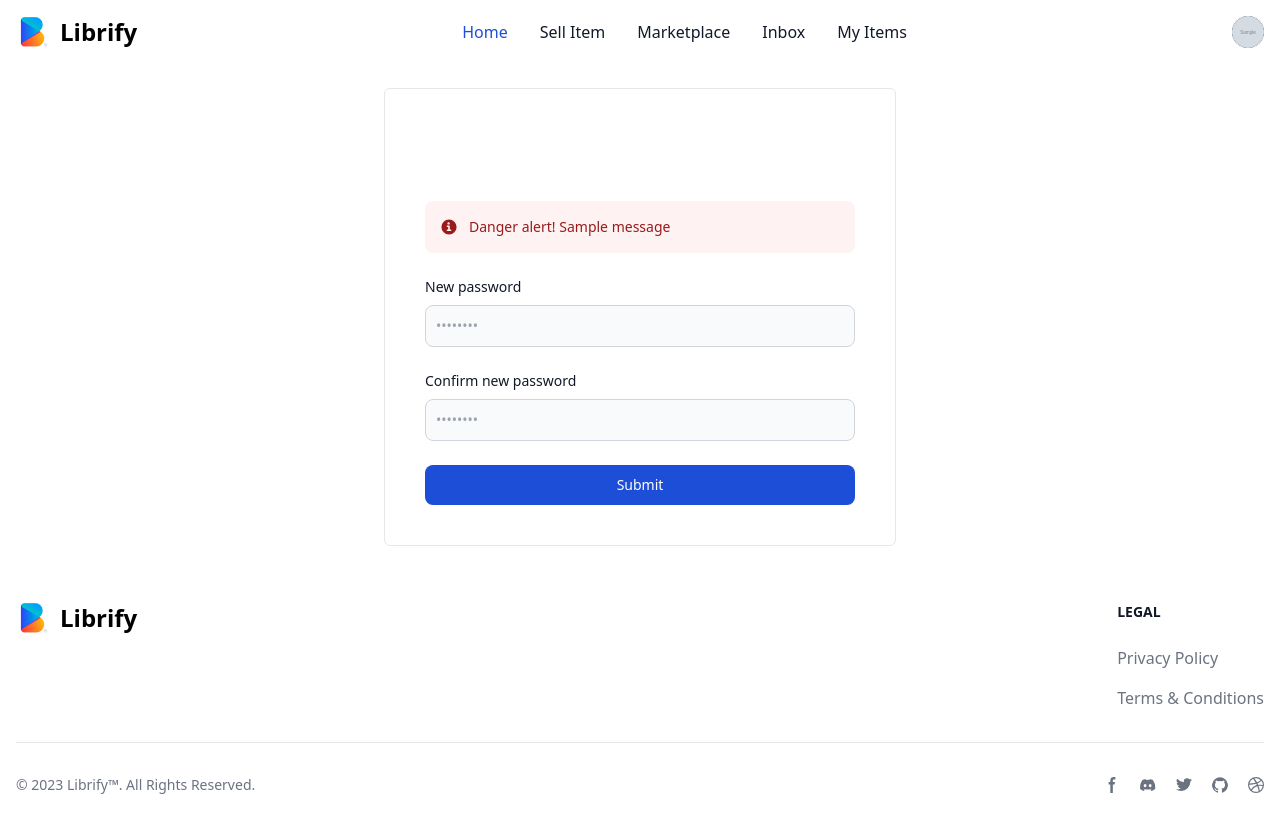
After one commit to AristonCatipay/django_library_management, a Django app: page /user_profile/change_password/ in a window 1280 px wide. The commit adds this page. Run offline with Django 4.2, Linux system fonts and the light colour scheme; a user stored in the database is signed in; tables that the repository leaves empty hold one stand-in row (values such as "Sample post"); grey boxes marked "Sample" are stand-in pictures; one stand-in notice (Sample message) is shown; some libraries are stand-ins or nearby versions.

Commit message:
Created the change password page and its functionality.

```diff
--- /dev/null
+++ b/user_profile/templates/user_profile/change_password.html
@@ -0,0 +1,34 @@
+{% extends 'core/base.html' %}
+
+{% block title %}{{ title }}{% endblock %}
+
+{% block content %}
+<div class="flex justify-center">
+  <div class="w-full max-w-lg p-6 md:px-10 md:py-10 rounded-md border border-gray-200 dark:border-gray-700">
+    <h2 class="mb-10 text-2xl text-white font-bold text-center">Change Password</h2>
+    <form class="space-y-6" action="." method="post">
+        {% csrf_token %}
+        {% for message in messages %}
+              <div class="flex items-center p-4 mb-4 text-sm text-red-800 rounded-lg bg-red-50 dark:bg-gray-800 dark:text-red-400" role="alert">
+                  <svg class="flex-shrink-0 inline w-4 h-4 mr-3" aria-hidden="true" xmlns="http://www.w3.org/2000/svg" fill="currentColor" viewBox="0 0 20 20">
+                    <path d="M10 .5a9.5 9.5 0 1 0 9.5 9.5A9.51 9.51 0 0 0 10 .5ZM9.5 4a1.5 1.5 0 1 1 0 3 1.5 1.5 0 0 1 0-3ZM12 15H8a1 1 0 0 1 0-2h1v-3H8a1 1 0 0 1 0-2h2a1 1 0 0 1 1 1v4h1a1 1 0 0 1 0 2Z"/>
+                  </svg>
+                  <span class="sr-only">Info</span>
+                  <div>
+                    <span class="font-medium">Danger alert!</span> {{ message }}
+                  </div>
+                </div>
+        {% endfor %}
+        <div>
+            <label for="new_password" class="block mb-2 text-sm font-medium text-gray-900 dark:text-white">New password</label>
+            <input type="password" name="new_password" id="new_password" placeholder="••••••••" class="bg-gray-50 border border-gray-300 text-gray-900 text-sm rounded-lg focus:ring-blue-500 focus:border-blue-500 block w-full p-2.5 dark:bg-gray-600 dark:border-gray-500 dark:placeholder-gray-400 dark:text-white" required>
+        </div>
+        <div>
+            <label for="confirm_new_password" class="block mb-2 text-sm font-medium text-gray-900 dark:text-white">Confirm new password</label>
+            <input type="password" name="confirm_new_password" id="confirm_new_password" placeholder="••••••••" class="bg-gray-50 border border-gray-300 text-gray-900 text-sm rounded-lg focus:ring-blue-500 focus:border-blue-500 block w-full p-2.5 dark:bg-gray-600 dark:border-gray-500 dark:placeholder-gray-400 dark:text-white" required>
+        </div>
+        <button type="submit" class="w-full text-white bg-blue-700 hover:bg-blue-800 focus:ring-4 focus:outline-none focus:ring-blue-300 font-medium rounded-lg text-sm px-5 py-2.5 text-center dark:bg-blue-600 dark:hover:bg-blue-700 dark:focus:ring-blue-800">Submit</button>
+    </form>
+  </div>
+</div>
+{% endblock %}
--- a/user_profile/templates/user_profile/index.html
+++ b/user_profile/templates/user_profile/index.html
@@ -17,10 +17,7 @@
                         <a href="{% url 'profile:edit' %}" class="block px-4 py-2 text-sm text-gray-700 hover:bg-gray-100 dark:hover:bg-gray-600 dark:text-gray-200 dark:hover:text-white">Edit</a>
                     </li>
                     <li>
-                        <a href="#" class="block px-4 py-2 text-sm text-gray-700 hover:bg-gray-100 dark:hover:bg-gray-600 dark:text-gray-200 dark:hover:text-white">Change Password</a>
-                    </li>
-                    <li>
-                        <a href="#" class="block px-4 py-2 text-sm text-gray-700 hover:bg-gray-100 dark:hover:bg-gray-600 dark:text-gray-200 dark:hover:text-white">Export Data</a>
+                        <a href="{% url 'profile:change_password' %}" class="block px-4 py-2 text-sm text-gray-700 hover:bg-gray-100 dark:hover:bg-gray-600 dark:text-gray-200 dark:hover:text-white">Change Password</a>
                     </li>
                 </ul>
             </div>
--- a/user_profile/urls.py
+++ b/user_profile/urls.py
@@ -6,4 +6,5 @@ app_name = 'profile'
 urlpatterns=[
     path('', views.index, name='index'),
     path('edit/', views.edit, name='edit'),
+    path('change_password/', views.change_password, name='change_password'),
 ]
--- a/user_profile/views.py
+++ b/user_profile/views.py
@@ -1,5 +1,7 @@
 from django.shortcuts import render, redirect
 from django.contrib.auth import get_user_model
+from django.contrib import messages
+
 from . models import Profile
 
 User = get_user_model()
@@ -66,3 +68,25 @@ def edit(request):
         'title': 'Edit Profile',
         'profile': profile,
     })
+
+def change_password(request):
+    user = User.objects.get(username=request.user.username)
+    profile = Profile.objects.get(user=user)
+
+    if request.method == 'POST':
+        new_password = request.POST['new_password']
+        confirm_new_password = request.POST['confirm_new_password']
+
+        if new_password == confirm_new_password:
+            user.set_password(new_password)
+            user.save()
+            messages.info(request, 'Successful')
+            return redirect('core:signin')
+        else:
+            messages.info(request, 'Password don\'t match')
+            return redirect('profile:change_password')
+
+    return render(request, 'user_profile/change_password.html', {
+        'title': 'Change Password',
+        'profile': profile,
+    })
```
